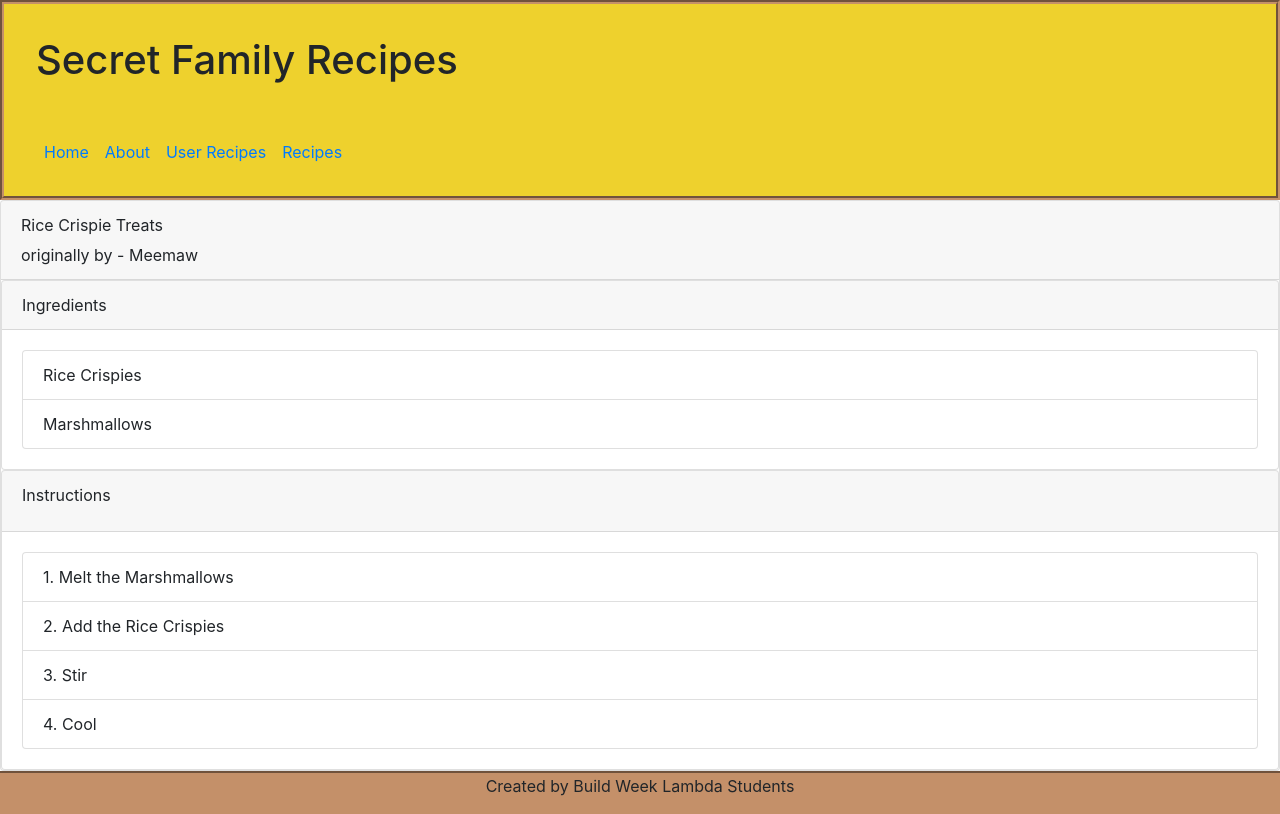
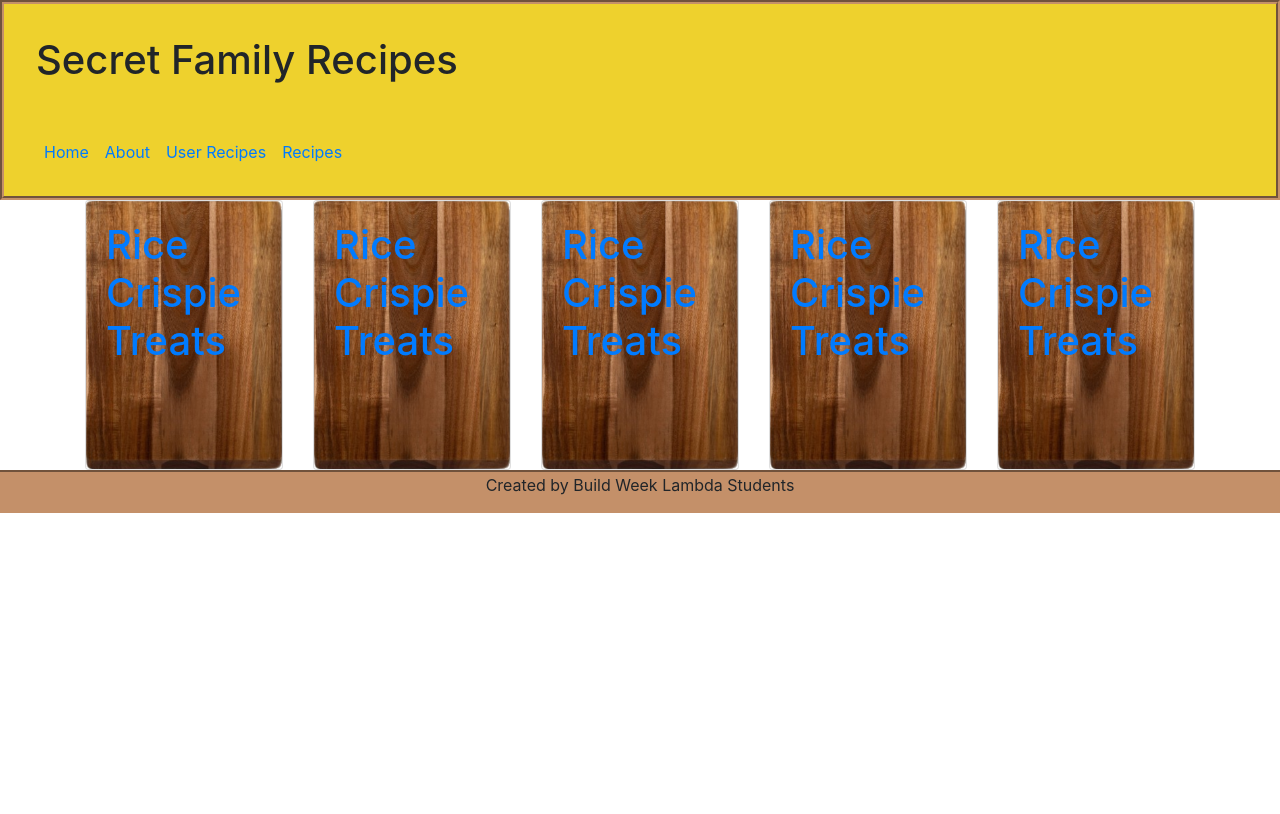
Before and after one commit to BW-secret-family-recipes-1/front-end, a React (Create React App) app: page /recipes in a window 1280 px wide. Built offline with nearby package versions, Linux system fonts and the light colour scheme; no server answers.

Commit message:
adjusted routes, created RecipeList and refactored User to use it

```diff
--- a/src/App.js
+++ b/src/App.js
@@ -5,6 +5,7 @@ import Home from './Components/Home';
 import Recipe from './Components/Recipe';
 import User from './Components/User';
 import { Route, Link, Switch } from 'react-router-dom';
+import RecipeList from './Components/RecipeList';
 
 export default function App() {
   return (
@@ -22,11 +23,17 @@ export default function App() {
         </div>
       </nav>
       <Switch>
+        <Route path='/signup'>
+
+        </Route>
         <Route path="/user">
           <User />
         </Route>
+        <Route path="/recipes/:recipeid">
+          <Recipe />
+        </Route>
         <Route path="/recipes">
-          <Recipe />
+          <RecipeList user='-1'/>
         </Route>
         <Route path="/" component={Home} />
       </Switch>
--- /dev/null
+++ b/src/Components/RecipeList.js
@@ -0,0 +1,120 @@
+import React, { useState, useEffect } from 'react'
+import { Container, Row, Col, Card, CardImg, CardImgOverlay } from 'reactstrap'
+import { Link } from 'react-router-dom'
+import RecipeLink from './RecipeLink'
+
+function RecipeList(props){
+
+    const blank = [
+        {
+            user: 1,
+            id: 1,
+            title: 'Rice Crispie Treats',
+            source: 'Meemaw',
+            ingredients: [
+                "Rice Crispies",
+                "Marshmallows"
+            ],
+            instructions: [
+                "Melt the Marshmallows",
+                "Add the Rice Crispies",
+                "Stir",
+                "Cool"
+            ]
+        },
+        {
+            user: 2,
+            id: 1,
+            title: 'Rice Crispie Treats',
+            source: 'Meemaw',
+            ingredients: [
+                "Rice Crispies",
+                "Marshmallows"
+            ],
+            instructions: [
+                "Melt the Marshmallows",
+                "Add the Rice Crispies",
+                "Stir",
+                "Cool"
+            ]
+        },
+        {
+            user: 3,
+            id: 1,
+            title: 'Rice Crispie Treats',
+            source: 'Meemaw',
+            ingredients: [
+                "Rice Crispies",
+                "Marshmallows"
+            ],
+            instructions: [
+                "Melt the Marshmallows",
+                "Add the Rice Crispies",
+                "Stir",
+                "Cool"
+            ]
+        },
+        {
+            user: 4,
+            id: 1,
+            title: 'Rice Crispie Treats',
+            source: 'Meemaw',
+            ingredients: [
+                "Rice Crispies",
+                "Marshmallows"
+            ],
+            instructions: [
+                "Melt the Marshmallows",
+                "Add the Rice Crispies",
+                "Stir",
+                "Cool"
+            ]
+        },
+        {
+            user: 5,
+            id: 1,
+            title: 'Rice Crispie Treats',
+            source: 'Meemaw',
+            ingredients: [
+                "Rice Crispies",
+                "Marshmallows"
+            ],
+            instructions: [
+                "Melt the Marshmallows",
+                "Add the Rice Crispies",
+                "Stir",
+                "Cool"
+            ]
+        }//*/
+    ]
+    const [recipes, setRecipes] = useState(blank)
+
+    useEffect(() =>{
+        setRecipes(blank)
+        if(props.user !== '-1'){
+            setRecipes(recipes.filter(u => u.user === Number(props.user)))
+        }
+    }, [props.user])
+
+    return (
+        <Container>
+                <Row xs='5'>
+                {recipes.map(recipe =>{
+                    return (
+                        <Col>
+                        <Card>
+                            <CardImg width='100%' src={require('../Assets/cuttingboard.png')} />
+                            <CardImgOverlay>
+                                <Link to={`/recipes/${recipe.id}`} ><RecipeLink data={recipe}/></Link>
+                            </CardImgOverlay>
+                        </Card>
+                        </Col>
+
+                    )
+                })}
+                </Row>
+            </Container>
+    )
+}
+
+export default RecipeList
--- a/src/Components/User.js
+++ b/src/Components/User.js
@@ -3,92 +3,18 @@ import axios from 'axios'
 import { useParams, Link } from 'react-router-dom'
 import RecipeLink from './RecipeLink'
 import { Jumbotron, Container, Card, CardImgOverlay, CardImg, Col, Row } from 'reactstrap'
+import RecipeList from './RecipeList'
 
 function User(props){
 
     const params = useParams()
 
     const [user, setUser] = useState({
+        id: 1,
         first_name: 'Test',
         last_name: 'User'
     })
-    const [recipes, setRecipes] = useState([
-        {
-            id: 1,
-            title: 'Rice Crispie Treats',
-            source: 'Meemaw',
-            ingredients: [
-                "Rice Crispies",
-                "Marshmallows"
-            ],
-            instructions: [
-                "Melt the Marshmallows",
-                "Add the Rice Crispies",
-                "Stir",
-                "Cool"
-            ]
-        },
-        /*{
-            id: 1,
-            title: 'Rice Crispie Treats',
-            source: 'Meemaw',
-            ingredients: [
-                "Rice Crispies",
-                "Marshmallows"
-            ],
-            instructions: [
-                "Melt the Marshmallows",
-                "Add the Rice Crispies",
-                "Stir",
-                "Cool"
-            ]
-        },
-        {
-            id: 1,
-            title: 'Rice Crispie Treats',
-            source: 'Meemaw',
-            ingredients: [
-                "Rice Crispies",
-                "Marshmallows"
-            ],
-            instructions: [
-                "Melt the Marshmallows",
-                "Add the Rice Crispies",
-                "Stir",
-                "Cool"
-            ]
-        },
-        {
-            id: 1,
-            title: 'Rice Crispie Treats',
-            source: 'Meemaw',
-            ingredients: [
-                "Rice Crispies",
-                "Marshmallows"
-            ],
-            instructions: [
-                "Melt the Marshmallows",
-                "Add the Rice Crispies",
-                "Stir",
-                "Cool"
-            ]
-        },
-        {
-            id: 1,
-            title: 'Rice Crispie Treats',
-            source: 'Meemaw',
-            ingredients: [
-                "Rice Crispies",
-                "Marshmallows"
-            ],
-            instructions: [
-                "Melt the Marshmallows",
-                "Add the Rice Crispies",
-                "Stir",
-                "Cool"
-            ]
-        }//*/
-    ])
+
 
     useEffect(() =>{
         axios.get(`dummy/${params.userid}`)
@@ -103,23 +29,7 @@ function User(props){
         <Jumbotron>
             <h1 className='display-3'>{user.first_name} {user.last_name}'s Family Recipes!</h1>
             <hr className='my-2'></hr>
-            <Container>
-                <Row xs='5'>
-                {recipes.map(recipe =>{
-                    return (
-                        <Col>
-                        <Card>
-                            <CardImg width='100%' src={require('../Assets/cuttingboard.png')} />
-                            <CardImgOverlay>
-                                <Link to={`/${params.userid}/${recipe.id}`} ><RecipeLink data={recipe}/></Link>
-                            </CardImgOverlay>
-                        </Card>
-                        </Col>
-
-                    )
-                })}
-                </Row>
-            </Container>
+            <RecipeList user={user.id}/>
         </Jumbotron>
     )
 }
```
